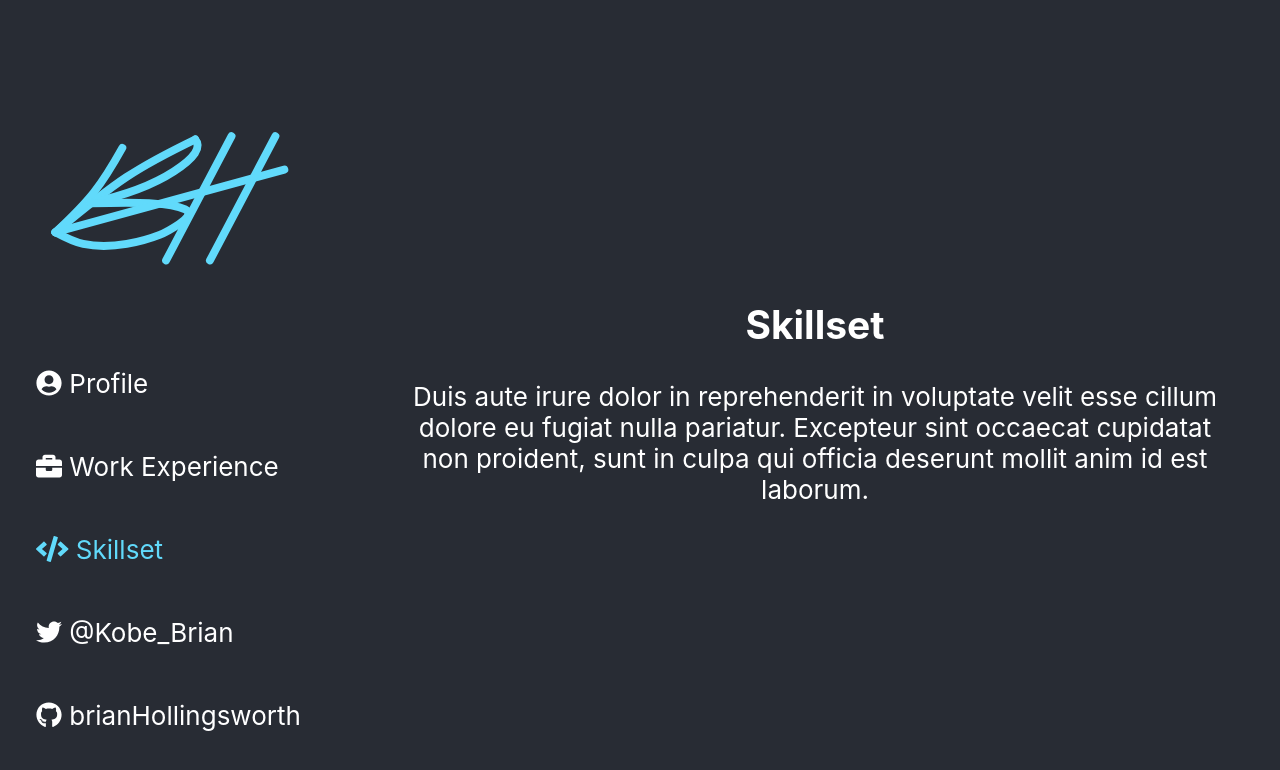
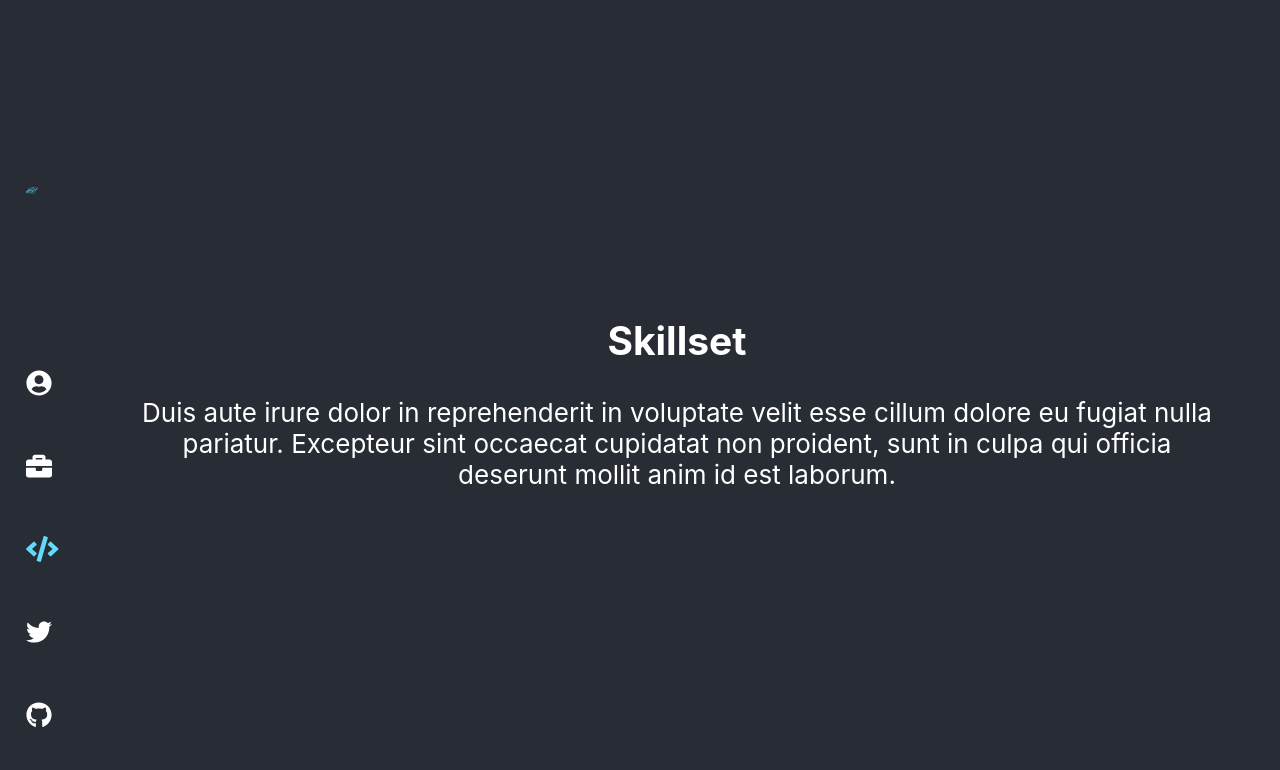
Before and after one commit to brianHollingsworth/brianhollingsworth.github.io, a React (Create React App) app: page /skillset in a window 1280 px wide. Shown: the top 770 px of the page. Built offline with nearby package versions, Linux system fonts and the light colour scheme.

Commit message:
Removed text from router for aesthetic purposes.

```diff
--- a/src/ResumeRouter.jsx
+++ b/src/ResumeRouter.jsx
@@ -37,30 +37,25 @@ export default function ResumeRouter(props) {
   return (
     <Router>
       <div style={{ display: "flex", width: "100%" }}>
-        <div
-          style={{
-            padding: "10px",
-            width: "25%",
-          }}
-        >
+        <div id="router-sidebar" style={{ width: "5%", backgroundColor: "#282C34" }}>
           <ul style={{ listStyleType: "none", padding: 0 }}>
             <li>
               <BHLogo className="App-logo" />
             </li>
             <li>
-              <ResumeSection route="/" icon={faUserCircle} text="Profile"/>
+              <ResumeSection route="/" icon={faUserCircle}/>
             </li>
             <li>
-              <ResumeSection route="/work-experience" icon={faBriefcase} text="Work Experience"/>
+              <ResumeSection route="/work-experience" icon={faBriefcase}/>
             </li>
             <li>
-              <ResumeSection route="/skillset" icon={faCode} text="Skillset"/>
+              <ResumeSection route="/skillset" icon={faCode}/>
             </li>
             <li>
-              <a id="twitter" href="https://twitter.com/Kobe_Brian" target="_blank" rel="noopener noreferrer"><FontAwesomeIcon icon={faTwitter} /> @Kobe_Brian</a>
+              <a id="twitter" href="https://twitter.com/Kobe_Brian" target="_blank" rel="noopener noreferrer"><FontAwesomeIcon icon={faTwitter} /></a>
             </li>
             <li>
-              <a id="github" href="https://github.com/brianHollingsworth" target="_blank" rel="noopener noreferrer"><FontAwesomeIcon icon={faGithub} /> brianHollingsworth</a>
+              <a id="github" href="https://github.com/brianHollingsworth" target="_blank" rel="noopener noreferrer"><FontAwesomeIcon icon={faGithub} /></a>
             </li>
           </ul>
         </div>
--- a/src/ResumeSection.jsx
+++ b/src/ResumeSection.jsx
@@ -4,6 +4,6 @@ import { FontAwesomeIcon } from "@fortawesome/react-fontawesome";
 
 export default function ResumeSection(props) {
     return (
-        <NavLink to={props.route} exact style={{color: 'white', textDecoration: 'none'}} activeStyle={{color: '#61dafb', textDecoration: 'none'}}><FontAwesomeIcon icon={props.icon} /> {props.text}</NavLink>
+        <NavLink to={props.route} exact style={{color: 'white', textDecoration: 'none'}} activeStyle={{color: '#61dafb', textDecoration: 'none'}}><FontAwesomeIcon icon={props.icon} /></NavLink>
     );
 }
```
